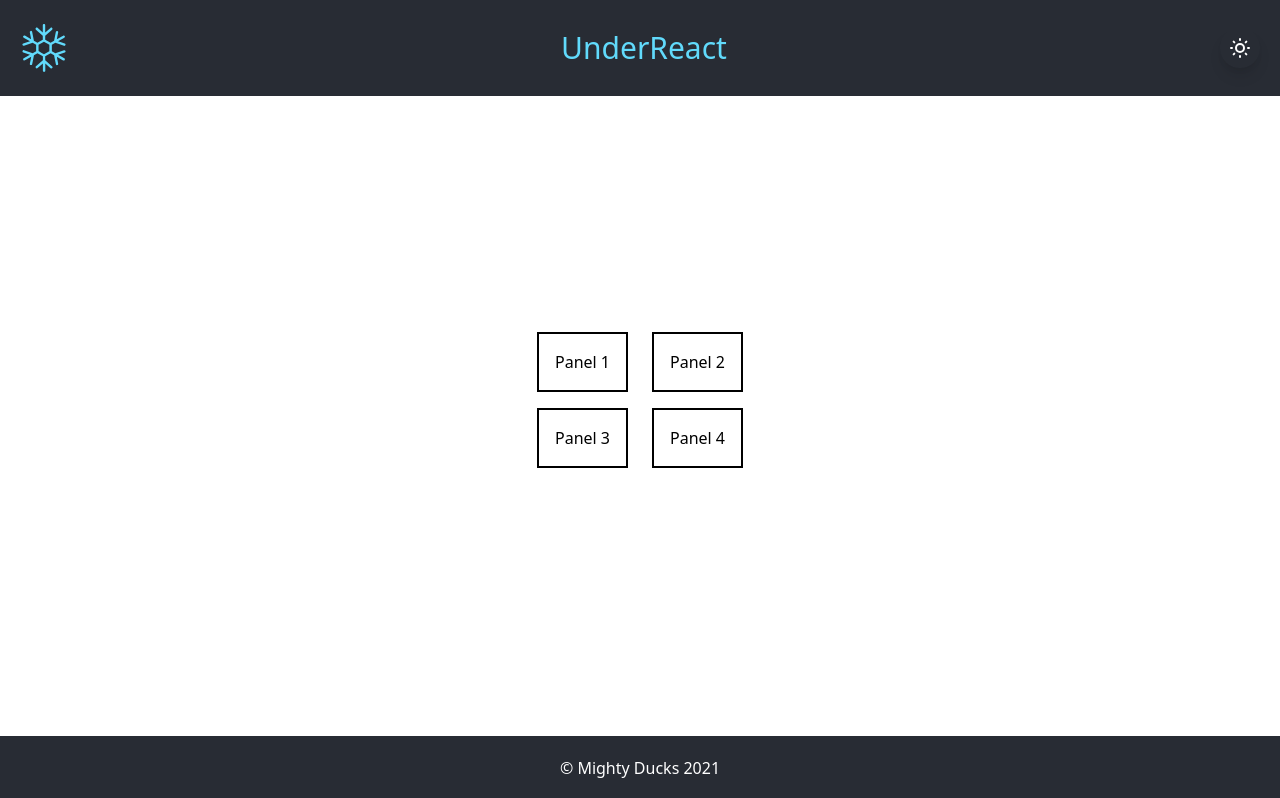
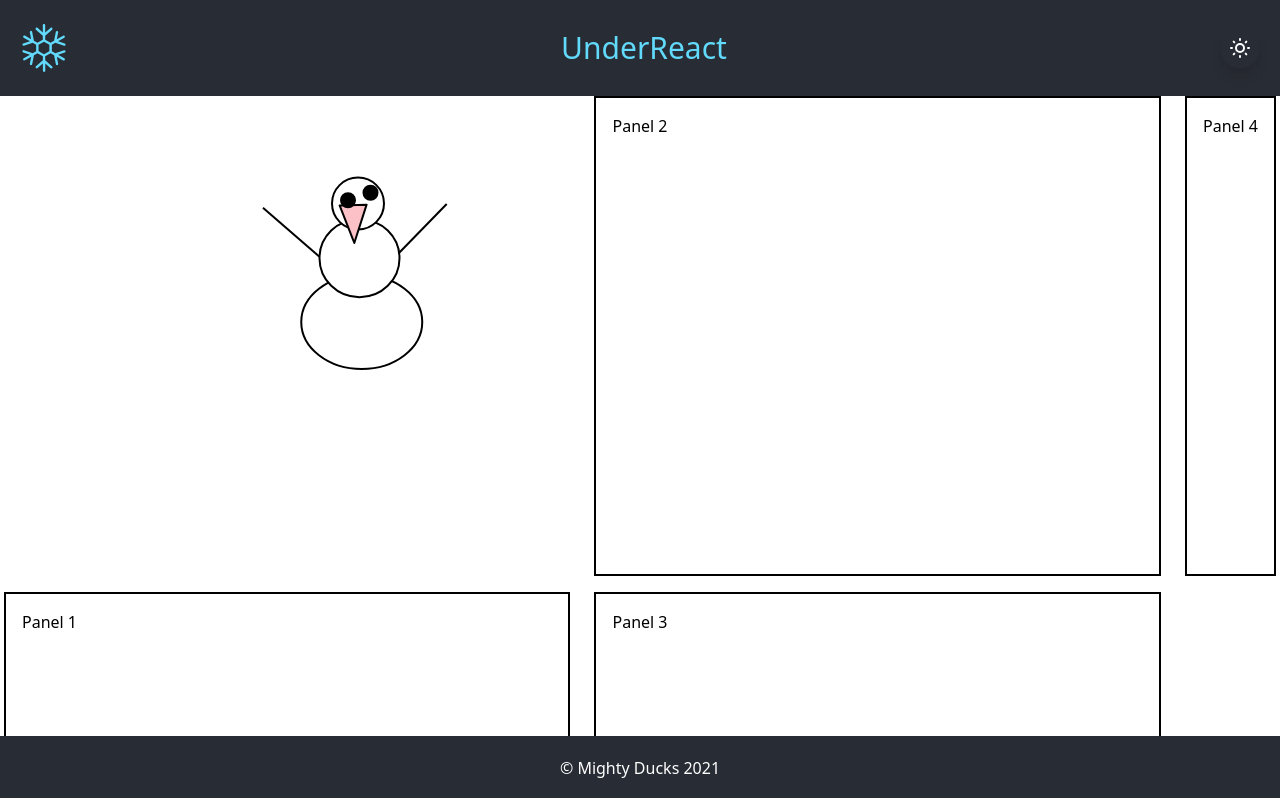
Before and after one commit to Holberton-Webstack-Portfolio-Project/UnderReact, a React (Create React App) app: page / in a window 1280 px wide. Shown: the top 798 px of the page. Built offline with nearby package versions, Linux system fonts and the light colour scheme.

Commit message:
[BUGFIX] Fix footer and melty

```diff
--- a/src/components/Body.js
+++ b/src/components/Body.js
@@ -1,11 +1,15 @@
+import Melty from './Melty.js';
+
 export default function Body() {
     return (
      <div className="
+     my-24
      mx-auto
      grid
      grid-flow-col
      grid-rows-2 grid-cols-2 gap-4
      ">
+    <Melty />
     <div className="border-black border-2 mx-1">
         <p className="p-4">Panel 1</p>
       </div>
--- a/src/components/Footer.js
+++ b/src/components/Footer.js
@@ -8,9 +8,8 @@ export default function Footer () {
         fixed
         bottom-0
         w-full p-5
-        bg-teal-2020
-        dark:bg-gray-2020
-        dark:text-white
+        bg-gray-2020
+        text-white
         transition duration-450
         grid
         grid-col-1
--- a/src/components/Melty.js
+++ b/src/components/Melty.js
@@ -1,6 +1,5 @@
 import React from 'react';
 import { ReactComponent as MeltyIcon } from '../assets/melty.svg';
-import './Melty.css';
 
 export default function Melty (props) {
     return (
```
